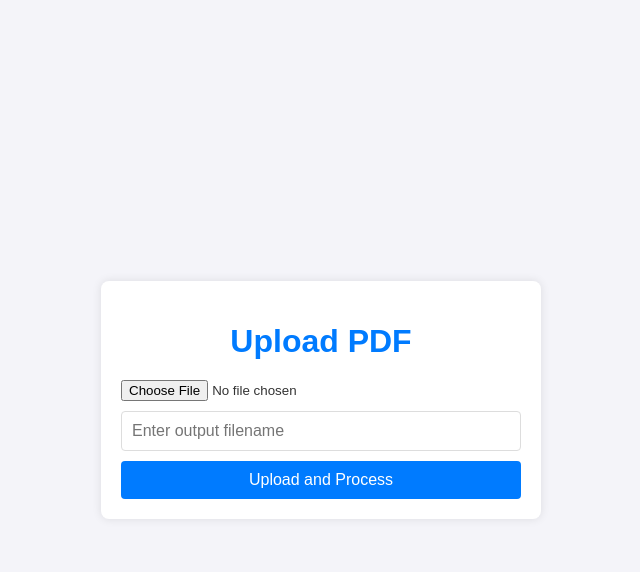
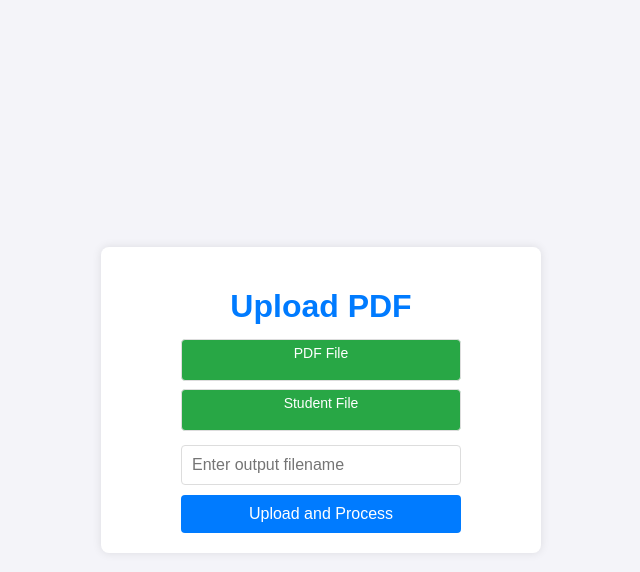
Before and after one commit to nottherealhuman69/AGS, a Flask app: page / in a window 1280 px wide. Shown: the top 572 px of the page, without its empty margins (319-959 px from the left). Run offline with Flask 3, Linux system fonts and the light colour scheme.

Commit message:
prototype

```diff
--- a/Test.py
+++ b/Test.py
@@ -1,6 +1,6 @@
 import fitz  # PyMuPDF
 import pdfminer
-from pdfminer.high_level import extract_text
+#from pdfminer.high_level import extract_text
 from tika import parser
 import pytesseract
 from PIL import Image
@@ -134,7 +134,31 @@ https://ai.google.dev/gemini-api/docs/get-started/python
 # Create the model
 # See https://ai.google.dev/api/python/google/generativeai/GenerativeModel
 
-def get_response(text):
+
+
+def convert_pdf_to_txt(pdf_path):
+    text = extract_text_from_pdf(pdf_path)
+    if text is None:
+        print("Standard text extraction failed, trying OCR.")
+        text = handle_scanned_pdf(pdf_path)
+
+    images = extract_images_from_pdf(pdf_path)
+    if images:
+        for i, image in enumerate(images):
+            image_text = ocr_image(image)
+            text += f"\n[Image {i+1}]:\n{image_text}"
+
+    # Preprocess text
+    tokenized_sentences = preprocess_text(text)
+
+    # Convert tokenized sentences back to text format
+    final_text = "\n".join([" ".join(tokens) for tokens in tokenized_sentences])
+        # Use GPT-4 to refine the processed text
+    return final_text
+
+def get_response(pdf_path, student_path):
+    pdf_text = convert_pdf_to_txt(pdf_path)
+    student_text = convert_pdf_to_txt(student_path)
     generation_config = {
     "temperature": 1,
     "top_p": 0.95,
@@ -154,30 +178,8 @@ def get_response(text):
         history=[
         ]
         )
-    response = chat_session.send_message(f"Please summarize the following text:\n\n{text}")
+    response = chat_session.send_message(f"Compare the following student answer with the provided answer key and provide a grade and feedback.\n\nAnswer Key:\n{pdf_text}\n\nStudent's Answer:\n{student_text}")
     return response.text
-
-def convert_pdf_to_txt(pdf_path, txt_path):
-    text = extract_text_from_pdf(pdf_path)
-    if text is None:
-        print("Standard text extraction failed, trying OCR.")
-        text = handle_scanned_pdf(pdf_path)
-
-    images = extract_images_from_pdf(pdf_path)
-    if images:
-        for i, image in enumerate(images):
-            image_text = ocr_image(image)
-            text += f"\n[Image {i+1}]:\n{image_text}"
-
-    # Preprocess text
-    tokenized_sentences = preprocess_text(text)
-
-    # Convert tokenized sentences back to text format
-    final_text = "\n".join([" ".join(tokens) for tokens in tokenized_sentences])
-        # Use GPT-4 to refine the processed text
-    summarized_text = get_response(final_text)
-    return summarized_text
-
 
 if __name__ == "__main__":
     # Ensure correct usage
@@ -186,5 +188,5 @@ if __name__ == "__main__":
         sys.exit(1)
 
     pdf_path = sys.argv[1]
-    txt_path = sys.argv[2]
-    summarized_text = convert_pdf_to_txt(pdf_path, txt_path)
+    student_path = sys.argv[2]
+    summarized_text = get_response(pdf_path, student_path)
--- a/app.py
+++ b/app.py
@@ -1,7 +1,7 @@
 # app.py
 from flask import Flask, render_template, request, redirect, url_for, send_file
 import os
-from Test import convert_pdf_to_txt
+from Test import get_response
 
 app = Flask(__name__, static_folder='static')
 
@@ -22,17 +22,22 @@ def upload_page():
 @app.route('/process', methods=['POST'])
 def process_pdf():
     pdf_file = request.files['pdf_file']
+    student_file = request.files['student_file']
     txt_filename = request.form['txt_filename']
 
     if pdf_file.filename == '':
+        return redirect(request.url)
+    if student_file.filename == '':
         return redirect(request.url)
 
     if pdf_file and allowed_file(pdf_file.filename):
         pdf_path = os.path.join(app.config['UPLOAD_FOLDER'], pdf_file.filename)
         pdf_file.save(pdf_path)
+        student_path = os.path.join(app.config['UPLOAD_FOLDER'], student_file.filename)
+        student_file.save(student_path)
         dir_file = os.path.join(app.config["OUTPUT_FOLDER"], txt_filename)
         file_path = dir_file+'.txt'
-        summarized_text = convert_pdf_to_txt(pdf_path, file_path)
+        summarized_text = get_response(pdf_path, student_path)
         with open(file_path, 'w') as f:
             f.write(summarized_text)  # You can also write something here if you want to add initial content
 
@@ -49,4 +54,4 @@ def download(filename):
     return send_file(os.path.join(app.config['OUTPUT_FOLDER'], filename), as_attachment=True)
 
 if __name__ == '__main__':
-    app.run(debug=True)
+    app.run(debug=True,host='127.0.0.1', port=9000)
--- a/static/style.css
+++ b/static/style.css
@@ -29,13 +29,17 @@ form {
     display: flex;
     flex-direction: column;
     gap: 10px;
+    align-items: center; /* Center the form elements horizontally */
 }
 
 .custom-file-input {
     position: relative;
-    width: 100%;
-    height: 40px;
+    width: 70%; /* Adjust width as needed */
+    height: 30px; /* Adjust height as needed */
     margin-bottom: 10px;
+    display: flex; /* Use flexbox to center the label */
+    align-items: center;
+    justify-content: center;
 }
 
 .custom-file-input input[type="file"] {
@@ -52,10 +56,10 @@ form {
     display: inline-block;
     width: 100%;
     height: 100%;
-    padding: 10px;
-    font-size: 16px;
+    padding: 5px; /* Adjust padding for size */
+    font-size: 14px; /* Adjust font size for smaller text */
     color: #fff;
-    background-color: #007BFF;
+    background-color: #28a745; /* Change to desired color */
     border: 1px solid #ddd;
     border-radius: 4px;
     text-align: center;
@@ -63,7 +67,7 @@ form {
 }
 
 .custom-file-input input[type="file"]:hover + label {
-    background-color: #0056b3;
+    background-color: #218838; /* Change to desired hover color */
 }
 
 input[type="text"],
@@ -72,7 +76,7 @@ button {
     font-size: 16px;
     border: 1px solid #ddd;
     border-radius: 4px;
-    width: 100%;
+    width: 70%; /* Adjust width as needed to center with file inputs */
     box-sizing: border-box;
 }
 
--- a/templates/upload.html
+++ b/templates/upload.html
@@ -10,7 +10,14 @@
     <div class="container">
         <h1>Upload PDF</h1>
         <form action="{{ url_for('process_pdf') }}" method="post" enctype="multipart/form-data">
-            <input type="file" name="pdf_file" accept=".pdf" required>
+            <div class="custom-file-input">
+                <input type="file" name="pdf_file" accept=".pdf" id="pdf_file" required>
+                <label for="pdf_file">PDF File</label>
+            </div>
+            <div class="custom-file-input">
+                <input type="file" name="student_file" accept=".pdf" id="student_file" required>
+                <label for="student_file">Student File</label>
+            </div>
             <input type="text" name="txt_filename" placeholder="Enter output filename" required>
             <button type="submit">Upload and Process</button>
         </form>
```
Also changed, not shown: 1 other file.
